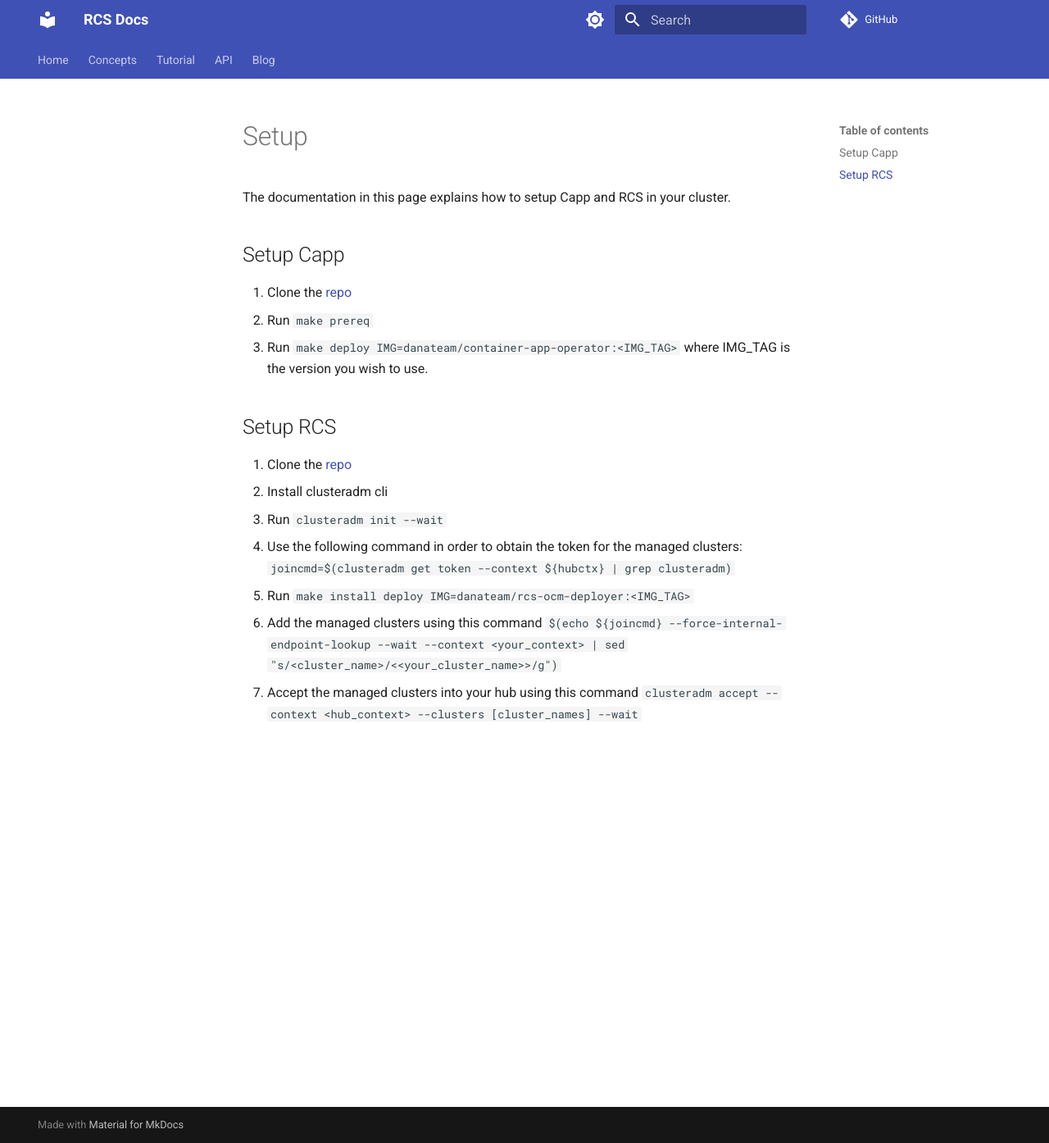
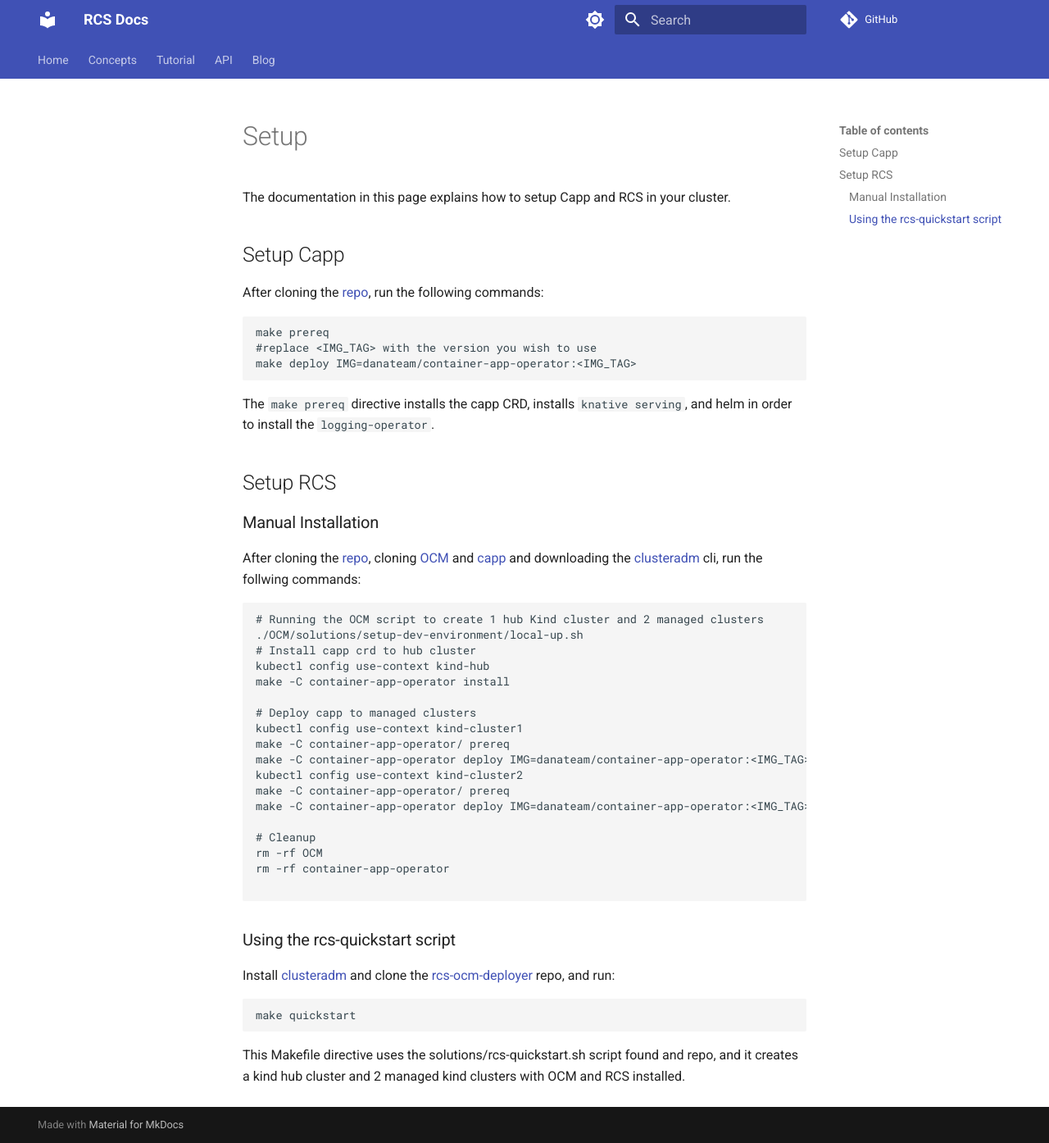
Before and after one commit to dana-team/rcs-docs, an MkDocs documentation site: the page built from docs/how-to/setup.md, in a window 1280 px wide and 1394 px high. Shown: the whole window at 82% size. Built offline with MkDocs 1.6.1 and Material for MkDocs 9.7.7, drawn with Linux system fonts in a browser that asks for light colours; comment, search, counter and statistics services are not loaded.

Commit message:
Added three ticks code blocks instead of one tick lines
Signed-off-by: Omer Ben David <omerbendavid21@gmail.com>

````diff
--- a/docs/how-to/setup.md
+++ b/docs/how-to/setup.md
@@ -2,15 +2,41 @@
 The documentation in this page explains how to setup Capp and RCS in your cluster.
 
 ## Setup Capp
-1. Clone the [repo](https://github.com/dana-team/container-app-operator)
-2. Run `make prereq`
-3. Run `make deploy IMG=danateam/container-app-operator:<IMG_TAG>` where IMG_TAG is the version you wish to use.
+After cloning the [repo](https://github.com/dana-team/container-app-operator), run the following commands:
+```
+make prereq
+#replace <IMG_TAG> with the version you wish to use
+make deploy IMG=danateam/container-app-operator:<IMG_TAG>
+```
+The `make prereq` directive installs the capp CRD, installs `knative serving`, and helm in order to install the `logging-operator`.
 
 ## Setup RCS
-1. Clone the [repo](https://github.com/dana-team/rcs-ocm-deployer)
-2. Install clusteradm cli
-3. Run `clusteradm init --wait`
-4. Use the following command in order to obtain the token for the managed clusters: `joincmd=$(clusteradm get token --context ${hubctx} | grep clusteradm)`
-5. Run `make install deploy IMG=danateam/rcs-ocm-deployer:<IMG_TAG>`
-6. Add the managed clusters using this command `$(echo ${joincmd} --force-internal-endpoint-lookup --wait --context <your_context> | sed "s/<cluster_name>/<<your_cluster_name>>/g")`
-7. Accept the managed clusters into your hub using this command `clusteradm accept --context <hub_context> --clusters [cluster_names] --wait`
+### Manual Installation
+After cloning the [repo](https://github.com/dana-team/rcs-ocm-deployer), cloning [OCM](git clone https://github.com/open-cluster-management-io/OCM) and [capp](https://github.com/dana-team/container-app-operator) and downloading the [clusteradm](https://github.com/open-cluster-management-io/clusteradm) cli, run the follwing commands:
+```
+# Running the OCM script to create 1 hub Kind cluster and 2 managed clusters
+./OCM/solutions/setup-dev-environment/local-up.sh
+# Install capp crd to hub cluster
+kubectl config use-context kind-hub
+make -C container-app-operator install
+
+# Deploy capp to managed clusters
+kubectl config use-context kind-cluster1
+make -C container-app-operator/ prereq
+make -C container-app-operator deploy IMG=danateam/container-app-operator:<IMG_TAG>
+kubectl config use-context kind-cluster2
+make -C container-app-operator/ prereq
+make -C container-app-operator deploy IMG=danateam/container-app-operator:<IMG_TAG>
+
+# Cleanup
+rm -rf OCM
+rm -rf container-app-operator
+
+```
+
+### Using the rcs-quickstart script
+Install [clusteradm](https://github.com/open-cluster-management-io/clusteradm) and clone the [rcs-ocm-deployer](https://github.com/dana-team/rcs-ocm-deployer) repo, and run:
+```
+make quickstart
+```
+This Makefile directive uses the solutions/rcs-quickstart.sh script found and repo, and it creates a kind hub cluster and 2 managed kind clusters with OCM and RCS installed.
````
